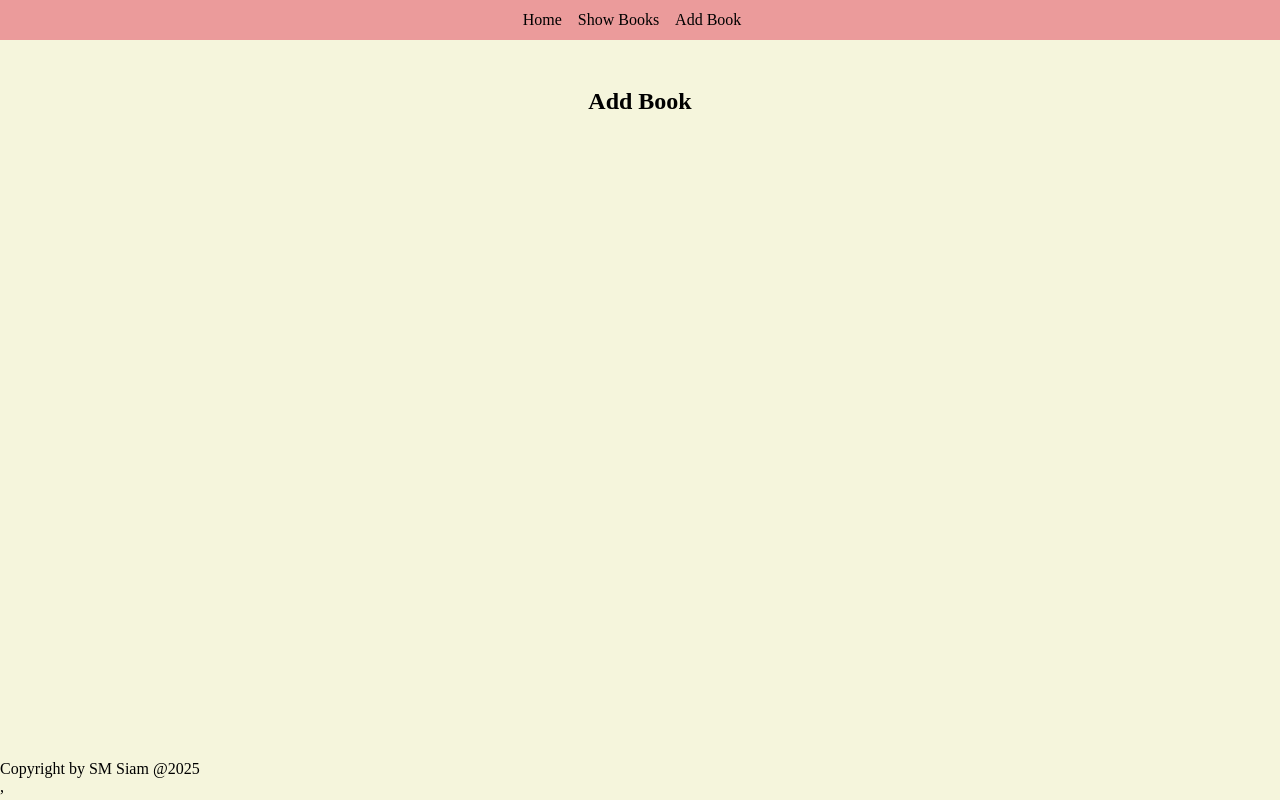
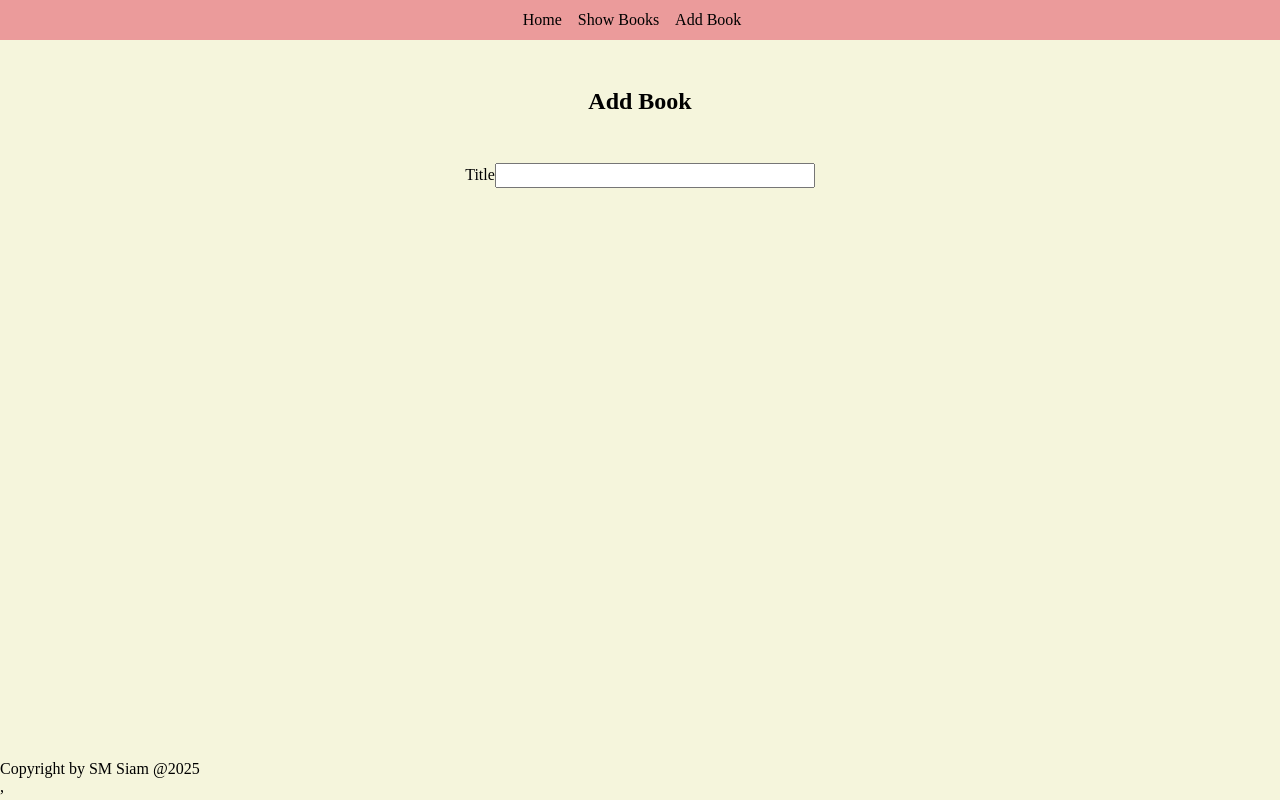
Before and after one commit to siam114/CRUD-using-toolkit, a React (Vite) app: page /add-book in a window 1280 px wide. Built offline with nearby package versions, Linux system fonts and the light colour scheme.

Commit message:
design add book

```diff
--- a/src/features/books/AddBook.jsx
+++ b/src/features/books/AddBook.jsx
@@ -1,9 +1,16 @@
-import React from 'react'
+import React, { useState } from 'react'
 
 const AddBook = () => {
+  const [title, setTitle] = useState('')
   return (
     <div>
       <h2>Add Book</h2>
+      <form>
+        <div className='form-field'>
+          <label htmlFor="title">Title</label>
+          <input type="text" id='title' name='title' value={title}/>
+        </div>
+      </form>
     </div>
   )
 }
```
